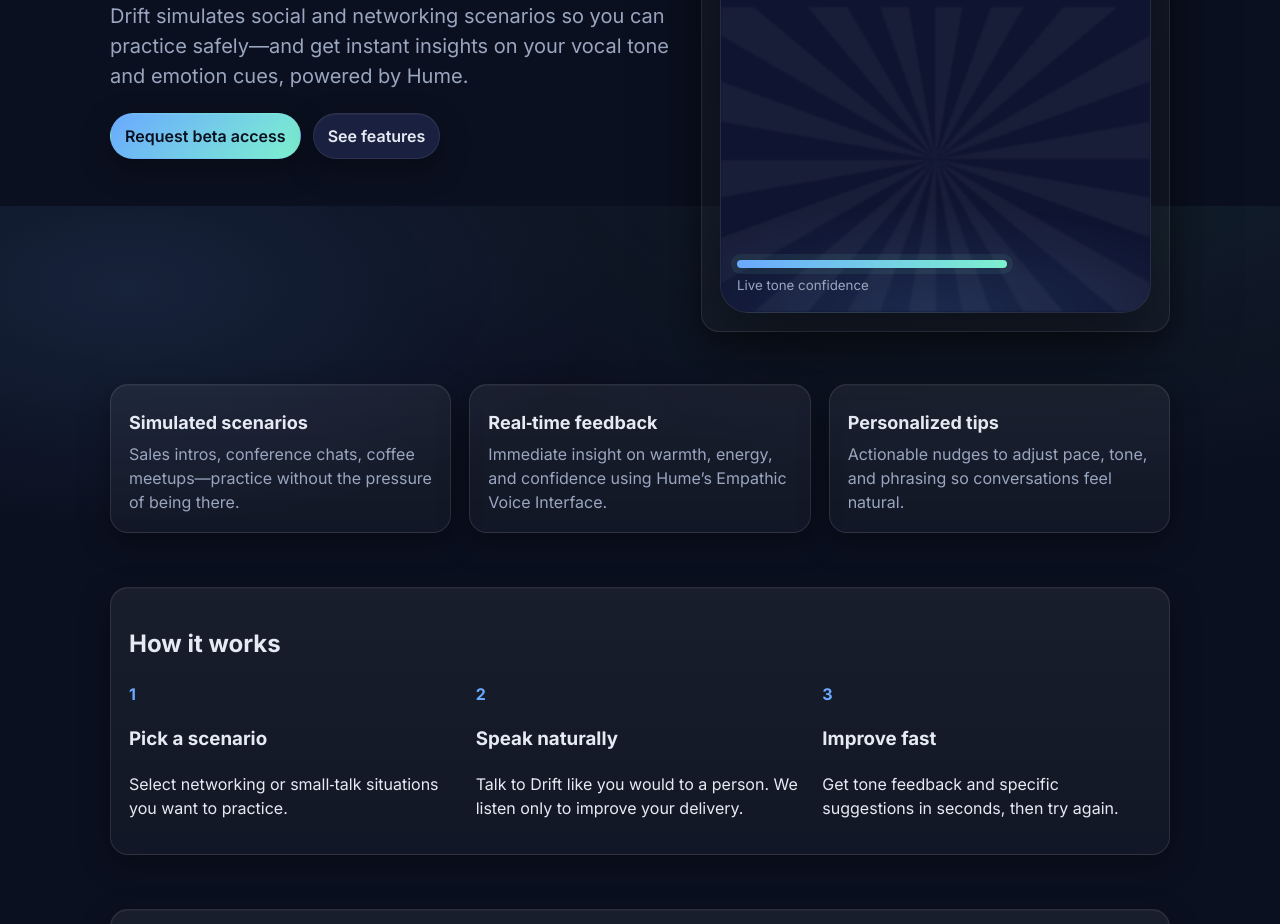
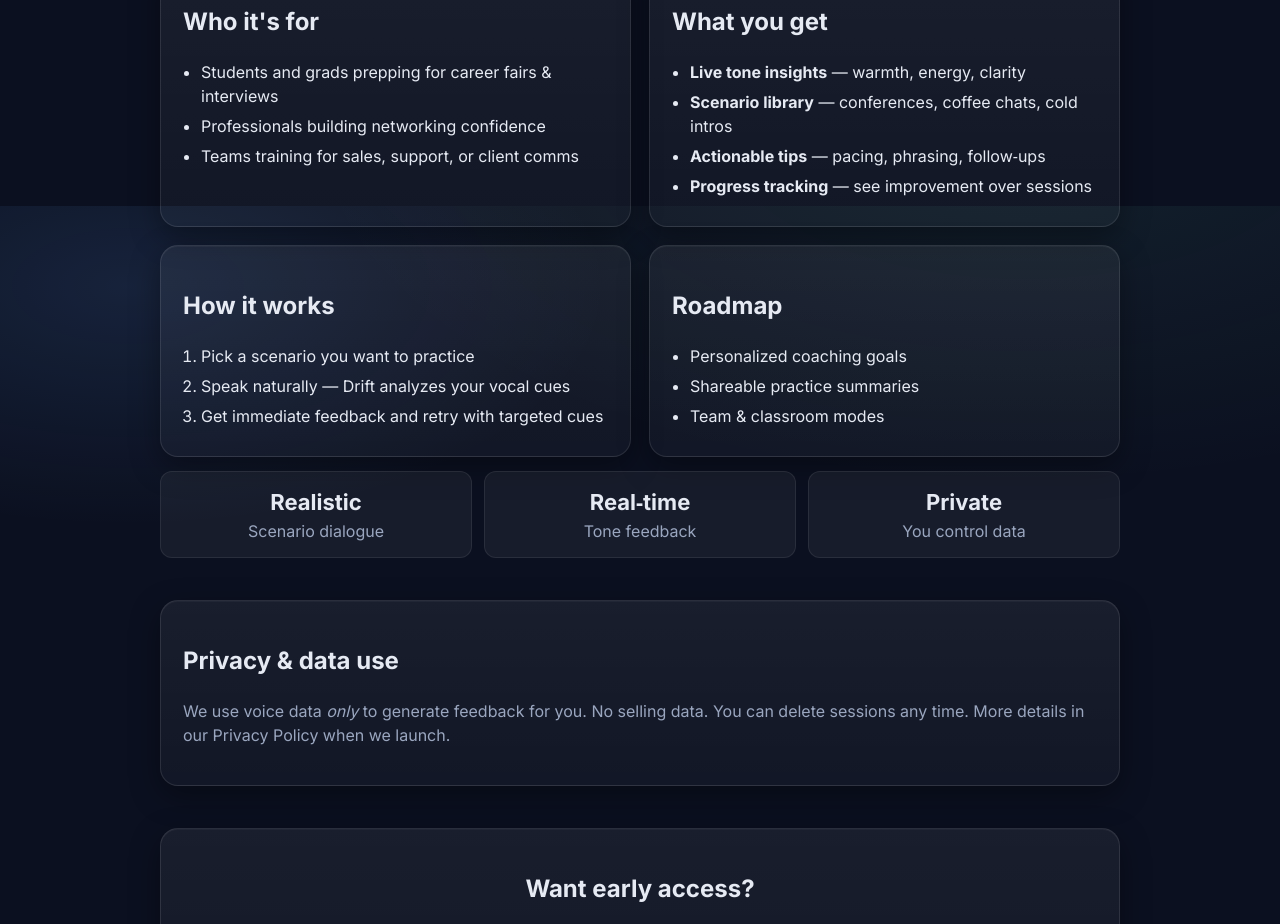
Before and after one commit to awetterau/drift-site, a plain HTML site: page index.html in a window 1280 px wide. Shown: the part 594-1518 px from the top of the page. Drawn offline with Linux system fonts and the light colour scheme.

Commit message:
Update index.html

```diff
--- a/index.html
+++ b/index.html
@@ -8,7 +8,6 @@
   <meta property="og:title" content="Drift — Practice Small Talk & Networking" />
   <meta property="og:description" content="Simulate real conversations and get real‑time tone feedback (Hume‑powered)." />
   <meta property="og:type" content="website" />
-  <meta property="og:image" content="/og-image.png" />
   <meta name="theme-color" content="#0f172a" />
   <link rel="preconnect" href="https://fonts.googleapis.com">
   <link rel="preconnect" href="https://fonts.gstatic.com" crossorigin>
@@ -16,14 +15,15 @@
   <style>
     :root {
       --bg: #0b1020;      /* deep slate */
-      --panel: #11162a;   /* card */
+      --panel: #0f1430;   /* card */
       --text: #e6eaf3;    /* primary text */
       --muted: #9aa6bf;   /* secondary text */
-      --accent: #6aa9ff;  /* primary accent */
-      --accent-2: #7df1cf;/* secondary accent */
+      --accent: #7df1cf;  /* primary accent */
+      --accent-2: #6aa9ff;/* secondary accent */
       --ring: rgba(122, 241, 207, 0.35);
       --radius: 18px;
       --shadow: 0 10px 30px rgba(0,0,0,.35), inset 0 1px 0 rgba(255,255,255,.04);
+      --maxw: 1000px;
     }
     * { box-sizing: border-box; }
     html, body { height: 100%; }
@@ -39,10 +39,10 @@
       -webkit-font-smoothing: antialiased;
       -moz-osx-font-smoothing: grayscale;
     }
-    a { color: var(--accent); text-decoration: none; }
+    a { color: var(--accent-2); text-decoration: none; }
     a:hover { text-decoration: underline; }
 
-    .wrap { max-width: 1100px; margin: 0 auto; padding: 28px 20px 80px; }
+    .wrap { max-width: var(--maxw); margin: 0 auto; padding: 28px 20px 80px; }
 
     /* Header */
     .nav { display: flex; align-items: center; justify-content: space-between; gap: 16px; }
@@ -53,58 +53,43 @@
       color: #0b1020; font-weight: 800; letter-spacing: .5px; box-shadow: var(--shadow);
     }
     .brand-name { font-weight: 700; letter-spacing: .3px; font-size: 18px; color: var(--text); }
-    .nav-cta { display: inline-flex; gap: 10px; }
+    .nav-cta { display: inline-flex; gap: 10px; flex-wrap: wrap; }
     .btn {
-      --btn-bg: #1a2140; --btn-fg: var(--text);
-      display: inline-flex; align-items: center; gap: 8px; border: 1px solid rgba(255,255,255,.08);
+      --btn-bg: #141a38; --btn-fg: var(--text);
+      display: inline-flex; align-items: center; gap: 8px; border: 1px solid rgba(255,255,255,.10);
       background: var(--btn-bg); color: var(--btn-fg); padding: 10px 14px; border-radius: 999px; font-weight: 600;
       box-shadow: var(--shadow); transition: transform .12s ease, box-shadow .12s ease, background .2s ease;
     }
     .btn:hover { transform: translateY(-1px); box-shadow: 0 12px 28px rgba(0,0,0,.45); text-decoration: none; }
     .btn.primary { --btn-bg: linear-gradient(135deg, var(--accent), var(--accent-2)); --btn-fg: #0b1020; border-color: transparent; }
 
-    /* Hero */
-    .hero { display: grid; grid-template-columns: 1.2fr 1fr; gap: 28px; align-items: center; padding: 48px 0 22px; }
-    @media (max-width: 900px) { .hero { grid-template-columns: 1fr; padding-top: 28px; } }
-    .eyebrow { display: inline-flex; align-items: center; gap: 8px; color: var(--muted); font-weight: 600; letter-spacing: .4px; background: rgba(255,255,255,.04); border: 1px solid rgba(255,255,255,.07); padding: 6px 10px; border-radius: 999px; }
-    .title { font-size: clamp(30px, 6vw, 54px); line-height: 1.05; margin: 14px 0 10px; font-weight: 800; }
-    .subtitle { color: var(--muted); font-size: clamp(16px, 2.4vw, 20px); max-width: 56ch; }
-    .hero-cta { display: flex; flex-wrap: wrap; gap: 12px; margin-top: 22px; }
-
-    /* Card */
+    /* Sections */
+    section { margin-top: 42px; }
     .card {
       background: linear-gradient(180deg, rgba(255,255,255,.06), rgba(255,255,255,.03));
       border: 1px solid rgba(255,255,255,.10); border-radius: var(--radius);
-      padding: 18px; box-shadow: var(--shadow);
+      padding: 22px; box-shadow: var(--shadow);
     }
+    .title { font-size: clamp(30px, 6vw, 54px); line-height: 1.05; margin: 14px 0 10px; font-weight: 800; }
+    .subtitle { color: var(--muted); font-size: clamp(16px, 2.4vw, 20px); max-width: 70ch; }
 
-    /* Feature Grid */
-    .grid { display: grid; grid-template-columns: repeat(3, 1fr); gap: 18px; margin-top: 30px; }
-    @media (max-width: 900px) { .grid { grid-template-columns: 1fr; } }
-    .feat h3 { margin: 6px 0 6px; font-size: 18px; }
-    .feat p { margin: 0; color: var(--muted); }
+    .hero { display: grid; grid-template-columns: 1fr; gap: 18px; align-items: start; padding: 38px 0 10px; }
 
-    /* How it works */
-    .how { margin-top: 54px; }
-    .steps { display: grid; grid-template-columns: repeat(3, 1fr); gap: 18px; }
-    @media (max-width: 900px) { .steps { grid-template-columns: 1fr; } }
-    .step-num { font-weight: 800; color: var(--accent); }
+    .grid-2 { display: grid; grid-template-columns: 1fr 1fr; gap: 18px; }
+    @media (max-width: 900px) { .grid-2 { grid-template-columns: 1fr; } }
 
-    /* Footer */
+    .list { margin: 0; padding-left: 18px; }
+    .list li { margin: 6px 0; }
+
+    .kpis { display: grid; grid-template-columns: repeat(3, 1fr); gap: 12px; margin-top: 14px; }
+    @media (max-width: 900px) { .kpis { grid-template-columns: 1fr; } }
+    .kpi { background: rgba(255,255,255,.05); border: 1px solid rgba(255,255,255,.08); border-radius: 12px; padding: 14px; text-align: center; }
+    .kpi strong { display: block; font-size: 22px; }
+    .muted { color: var(--muted); }
+
     footer { margin-top: 60px; padding-top: 28px; border-top: 1px solid rgba(255,255,255,.08); color: var(--muted); font-size: 14px; }
     .foot { display: flex; align-items: center; justify-content: space-between; gap: 12px; flex-wrap: wrap; }
     .links { display: inline-flex; gap: 16px; }
-
-    /* Simple "mock" phone panel */
-    .phone { aspect-ratio: 9/16; border-radius: 28px; background: radial-gradient(100% 80% at 30% 20%, rgba(122,241,207,.14), transparent 50%), #0f1430; border: 1px solid rgba(255,255,255,.10); box-shadow: 0 30px 80px rgba(0,0,0,.5), inset 0 1px 0 rgba(255,255,255,.06); position: relative; overflow: hidden; }
-    .wave { position: absolute; inset: auto 0 0 0; height: 40%; opacity: .8; filter: blur(1px); background:
-      radial-gradient(120% 60% at 50% 100%, rgba(106,169,255,.18), transparent 60%),
-      repeating-conic-gradient(from 0deg, rgba(255,255,255,.05) 0 10deg, transparent 10deg 20deg);
-    }
-    .pill { position: absolute; top: 14px; left: 50%; transform: translateX(-50%); width: 42%; height: 8px; border-radius: 999px; background: rgba(255,255,255,.08); }
-    .meter { position: absolute; left: 16px; right: 16px; bottom: 16px; display: grid; gap: 8px; }
-    .meter .bar { height: 8px; background: linear-gradient(90deg, var(--accent), var(--accent-2)); border-radius: 999px; box-shadow: 0 0 0 6px rgba(122,241,207,.08); }
-    .meter small { color: var(--muted); }
   </style>
 </head>
 <body>
@@ -115,79 +100,90 @@
         <span class="brand-name">Drift</span>
       </a>
       <div class="nav-cta">
+        <a class="btn" href="#about">About</a>
         <a class="btn" href="#how">How it works</a>
-        <a class="btn primary" href="mailto:founder@yourdomain.com?subject=Drift%20Waitlist">Join waitlist</a>
+        <a class="btn" href="#privacy">Privacy</a>
+        <a class="btn primary" href="mailto:august1742@gmail.com?subject=Drift%20Waitlist">Join waitlist</a>
       </div>
     </header>
 
     <main>
-      <section class="hero">
-        <div>
-          <span class="eyebrow">Practice • Small Talk • Networking</span>
-          <h1 class="title">Get better at conversations—with real‑time tone feedback.</h1>
-          <p class="subtitle">Drift simulates social and networking scenarios so you can practice safely—and get instant insights on your vocal tone and emotion cues, powered by Hume.</p>
-          <div class="hero-cta">
-            <a class="btn primary" href="mailto:founder@yourdomain.com?subject=Drift%20Beta%20Access">Request beta access</a>
-            <a class="btn" href="#features">See features</a>
-          </div>
-        </div>
+      <!-- HERO: crisp info, no mock images -->
+      <section class="hero" id="about">
         <div class="card">
-          <div class="phone" role="img" aria-label="App mockup with tone meter">
-            <div class="pill"></div>
-            <div class="wave"></div>
-            <div class="meter">
-              <div class="bar" style="width: 68%"></div>
-              <small>Live tone confidence</small>
-            </div>
+          <h1 class="title">Practice conversations. Get better, faster.</h1>
+          <p class="subtitle">Drift is an AI‑guided practice space for <strong>small talk</strong> and <strong>networking</strong>. We simulate realistic social scenarios and provide <strong>real‑time tone & emotion feedback</strong> (powered by Hume) so you can improve confidence and delivery without the pressure of a live audience.</p>
+          <div style="display:flex; gap:12px; flex-wrap:wrap; margin-top:16px;">
+            <a class="btn primary" href="mailto:august1742@gmail.com?subject=Drift%20Beta%20Access">Request beta access</a>
+            <a class="btn" href="#details">See details</a>
           </div>
         </div>
       </section>
 
-      <section id="features" class="grid">
-        <div class="card feat">
-          <h3>Simulated scenarios</h3>
-          <p>Sales intros, conference chats, coffee meetups—practice without the pressure of being there.</p>
+      <!-- QUICK FACTS / INFO HEAVY -->
+      <section id="details">
+        <div class="grid-2">
+          <div class="card">
+            <h2>Who it's for</h2>
+            <ul class="list">
+              <li>Students and grads prepping for career fairs & interviews</li>
+              <li>Professionals building networking confidence</li>
+              <li>Teams training for sales, support, or client comms</li>
+            </ul>
+          </div>
+          <div class="card">
+            <h2>What you get</h2>
+            <ul class="list">
+              <li><strong>Live tone insights</strong> — warmth, energy, clarity</li>
+              <li><strong>Scenario library</strong> — conferences, coffee chats, cold intros</li>
+              <li><strong>Actionable tips</strong> — pacing, phrasing, follow‑ups</li>
+              <li><strong>Progress tracking</strong> — see improvement over sessions</li>
+            </ul>
+          </div>
         </div>
-        <div class="card feat">
-          <h3>Real‑time feedback</h3>
-          <p>Immediate insight on warmth, energy, and confidence using Hume’s Empathic Voice Interface.</p>
+
+        <div class="grid-2" style="margin-top:18px;">
+          <div class="card">
+            <h2 id="how">How it works</h2>
+            <ol class="list">
+              <li>Pick a scenario you want to practice</li>
+              <li>Speak naturally — Drift analyzes your vocal cues</li>
+              <li>Get immediate feedback and retry with targeted cues</li>
+            </ol>
+          </div>
+          <div class="card">
+            <h2>Roadmap</h2>
+            <ul class="list">
+              <li>Personalized coaching goals</li>
+              <li>Shareable practice summaries</li>
+              <li>Team & classroom modes</li>
+            </ul>
+          </div>
         </div>
-        <div class="card feat">
-          <h3>Personalized tips</h3>
-          <p>Actionable nudges to adjust pace, tone, and phrasing so conversations feel natural.</p>
+
+        <div class="kpis">
+          <div class="kpi"><strong>Realistic</strong><span class="muted">Scenario dialogue</span></div>
+          <div class="kpi"><strong>Real‑time</strong><span class="muted">Tone feedback</span></div>
+          <div class="kpi"><strong>Private</strong><span class="muted">You control data</span></div>
         </div>
       </section>
 
-      <section id="how" class="how">
+      <!-- PRIVACY / DATA USAGE -->
+      <section id="privacy">
         <div class="card">
-          <h2>How it works</h2>
-          <div class="steps">
-            <div>
-              <div class="step-num">1</div>
-              <h3>Pick a scenario</h3>
-              <p>Select networking or small‑talk situations you want to practice.</p>
-            </div>
-            <div>
-              <div class="step-num">2</div>
-              <h3>Speak naturally</h3>
-              <p>Talk to Drift like you would to a person. We listen only to improve your delivery.</p>
-            </div>
-            <div>
-              <div class="step-num">3</div>
-              <h3>Improve fast</h3>
-              <p>Get tone feedback and specific suggestions in seconds, then try again.</p>
-            </div>
-          </div>
+          <h2>Privacy & data use</h2>
+          <p class="muted">We use voice data <em>only</em> to generate feedback for you. No selling data. You can delete sessions any time. More details in our Privacy Policy when we launch.</p>
         </div>
       </section>
 
-      <section class="how" aria-label="Call to action">
+      <!-- CONTACT / CTA -->
+      <section aria-label="Call to action">
         <div class="card" style="text-align:center">
-          <h2>Launching soon</h2>
-          <p class="subtitle" style="margin: 0 auto 14px;">Want early access for your team or class? Join the waitlist and we’ll reach out.</p>
-          <div class="hero-cta" style="justify-content:center">
-            <a class="btn primary" href="mailto:founder@yourdomain.com?subject=Join%20the%20Drift%20waitlist">Join the waitlist</a>
-            <a class="btn" href="mailto:founder@yourdomain.com?subject=Partnerships">Partnerships</a>
+          <h2>Want early access?</h2>
+          <p class="subtitle" style="margin: 0 auto 14px;">We’re inviting a small group for testing. If you’re interested in piloting Drift for a class or team, reach out.</p>
+          <div style="display:flex; gap:12px; justify-content:center; flex-wrap:wrap;">
+            <a class="btn primary" href="mailto:august1742@gmail.com?subject=Join%20the%20Drift%20waitlist">Join the waitlist</a>
+            <a class="btn" href="mailto:august1742@gmail.com?subject=Partnerships">Partnerships</a>
           </div>
         </div>
       </section>
@@ -199,7 +195,7 @@
         <div class="links">
           <a href="#" onclick="alert('Add your privacy policy URL'); return false;">Privacy</a>
           <a href="#" onclick="alert('Add your terms URL'); return false;">Terms</a>
-          <a href="mailto:founder@yourdomain.com">Contact</a>
+          <a href="mailto:august1742@gmail.com">Contact</a>
         </div>
       </div>
     </footer>
@@ -207,8 +203,6 @@
 
   <script>
     document.getElementById('year').textContent = new Date().getFullYear();
-    // If you set up a custom domain on GitHub Pages, add a CNAME file with your domain.
-    // Optional analytics (Plausible/Umami) can be added here later.
   </script>
 </body>
 </html>
```
